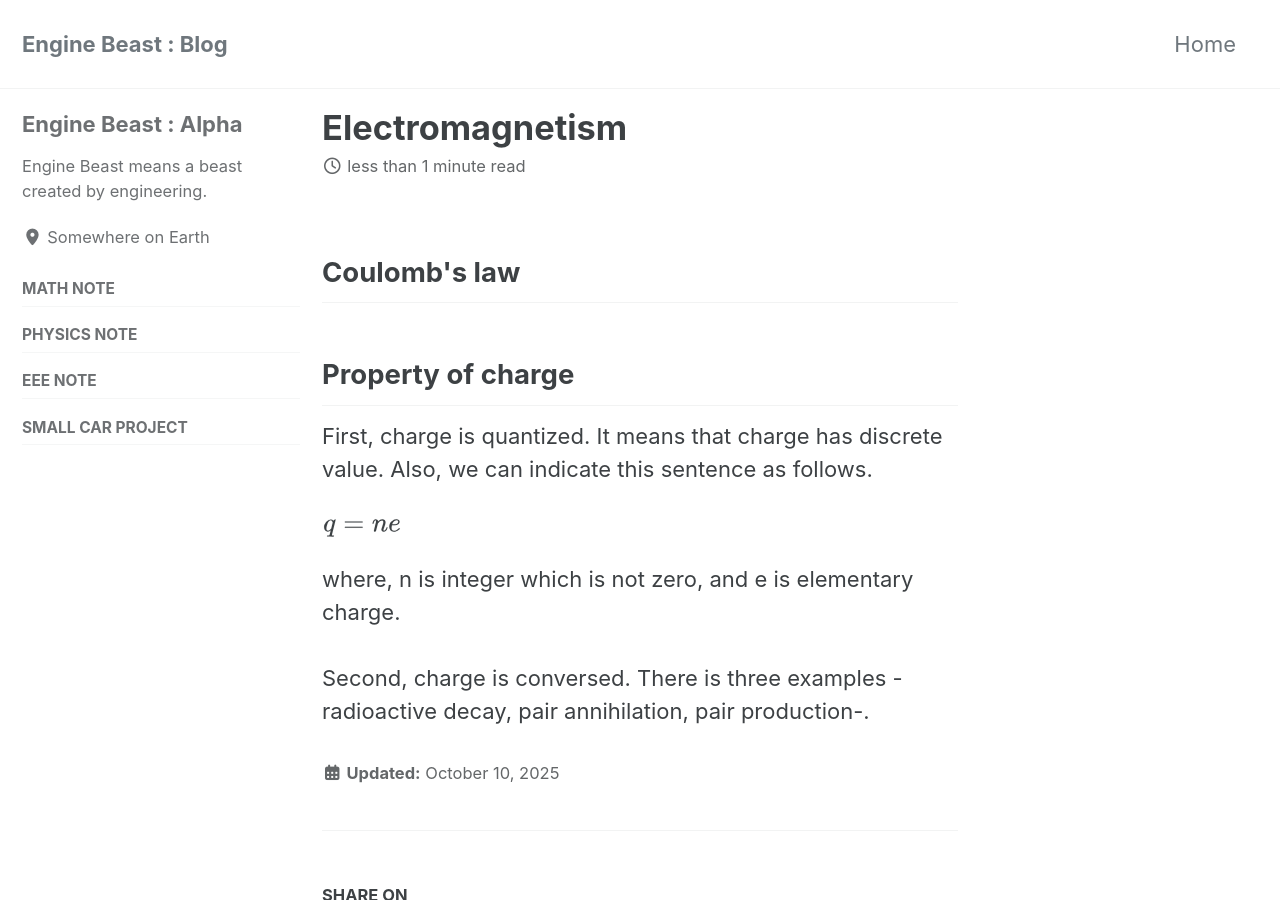
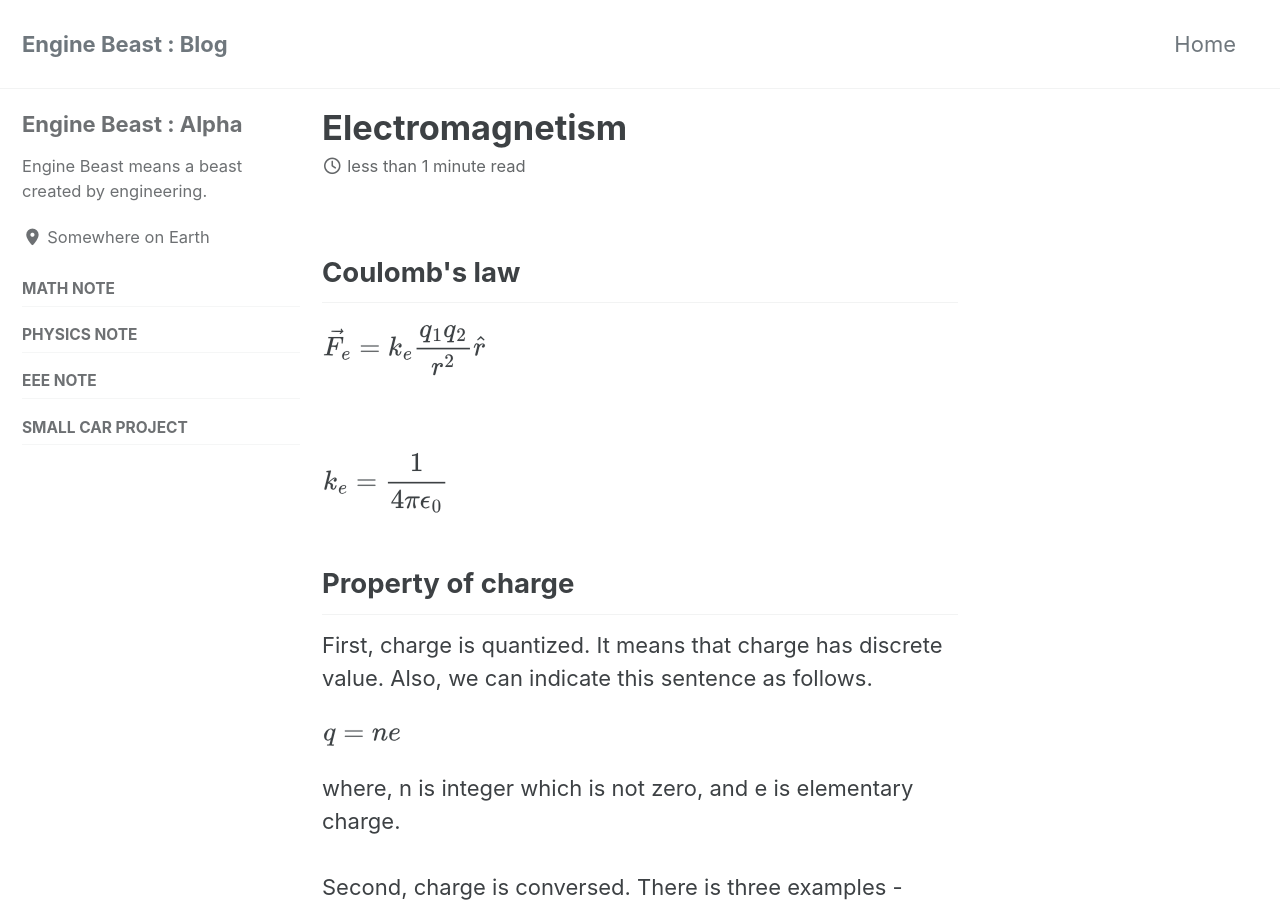
Before and after one commit to enginebeast/enginebeast.github.io, a Jekyll site: the page built from _posts/2025-10-10-electromagnetism.html, in a window 1280 px wide and 900 px high. Built offline with Jekyll 4.4.1, drawn with Linux system fonts in a browser that asks for light colours; cached includes are drawn as plain includes.

Commit message:
add coulombs law

```diff
--- a/_posts/2025-10-10-electromagnetism.html
+++ b/_posts/2025-10-10-electromagnetism.html
@@ -6,6 +6,17 @@ use_math: true
 ---
 
 <h2>Coulomb's law</h2>
+$$
+\begin{flalign*}
+\vec{F_e} = k_e\frac{q_1q_2}{r^2}\hat{r} &&
+\end{flalign*}
+$$
+<br>
+$$
+\begin{flalign*}
+k_e = \frac{1}{4\pi\epsilon_0} &&
+\end{flalign*}
+$$
 
 <h2>Property of charge</h2>
 First, charge is quantized. It means that charge has discrete value. Also, we can indicate this sentence as follows.
```
